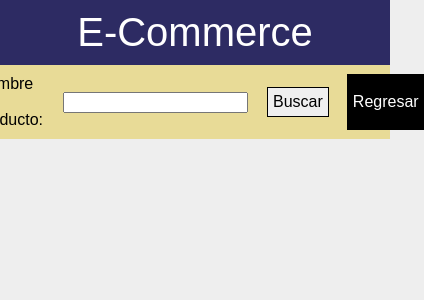
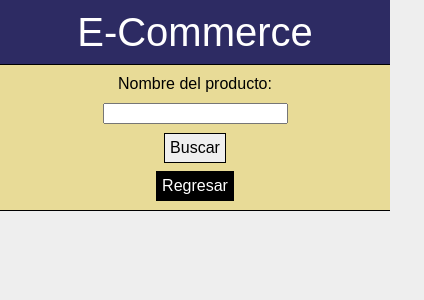
Before and after one commit to VictorFranco/react-ecommerce, a React (Create React App) app: page /Compra in a window 390 px wide. Shown: the top 300 px of the page, 424 px wide, since content can reach past the window. Built offline with nearby package versions, Linux system fonts and the light colour scheme.

Commit message:
refactor: improve css

```diff
--- /dev/null
+++ b/src/components/Body.css
@@ -0,0 +1,3 @@
+.body {
+  flex-grow: 1;
+}
--- a/src/components/Captura.css
+++ b/src/components/Captura.css
@@ -38,9 +38,3 @@
 .captura .return:hover {
   box-shadow: 0 0 0 2px white, 0 0 0 3px black;
 }
-
-@media (max-width: 700px) {
-  .captura {
-    flex-direction: row;
-  }
-}
--- a/src/components/Captura.js
+++ b/src/components/Captura.js
@@ -1,11 +1,11 @@
-import React from 'react';
-import './Captura.css';
-import {Link} from 'react-router-dom';
+import React from 'react'
+import './Captura.css'
+import {Link} from 'react-router-dom'
 
 function Captura () {
   return (
-    <div className='captura'>
-      <form className='captura'>
+    <div className='body captura'>
+      <form>
         <label>Nombre:</label><input type='text'/>
         <label>Descripción:</label><input type='text'/>
         <label>Precio:</label><input type='number'/>
--- a/src/components/Card.js
+++ b/src/components/Card.js
@@ -1,6 +1,6 @@
 import React from 'react'
-import './Card.css';
-import {Link} from 'react-router-dom';
+import './Card.css'
+import {Link} from 'react-router-dom'
 
 function Card ({children, link}) {
   return (
--- a/src/components/Compra.css
+++ b/src/components/Compra.css
@@ -1,4 +1,4 @@
-.compra {
+.compra .search-bar {
   display: flex;
   justify-content: center;
 
@@ -6,15 +6,17 @@
   background: #E8DB97;
 
   font-family: sans-serif;
+
+  box-shadow: 0 0 0 1px black;
 }
 
-.compra form {
+.compra .search-bar form {
   display: flex;
 
   align-items: center;
 }
 
-.compra form > * {
+.compra .search-bar form > * {
   margin: 0 10px;
 }
 
@@ -42,3 +44,20 @@
 
   color: white;
 }
+
+@media (max-width: 600px) {
+  .compra .search-bar {
+    flex-direction: column;
+    align-items: center;
+  }
+
+  .compra .search-bar form {
+    flex-direction: column;
+    gap: 10px;
+  }
+
+  .compra .search-bar .return {
+    margin-top: 10px;
+    margin-left: 0;
+  }
+}
--- a/src/components/Compra.js
+++ b/src/components/Compra.js
@@ -1,16 +1,18 @@
-import React from 'react';
-import './Compra.css';
-import {Link} from 'react-router-dom';
+import React from 'react'
+import './Compra.css'
+import {Link} from 'react-router-dom'
 
 function Compra () {
   return (
-    <div className='compra'>
-      <form>
-        <label>Nombre del producto:</label>
-        <input type="text"/>
-        <input type="submit" className="button" value="Buscar"/>
-      </form>
-      <Link to = "/" className="button return"> Regresar </Link>
+    <div className='body compra'>
+      <div className='search-bar'>
+        <form>
+          <label>Nombre del producto:</label>
+          <input type="text"/>
+          <input type="submit" className="button" value="Buscar"/>
+        </form>
+        <Link to="/" className="button return"> Regresar </Link>
+      </div>
     </div>
   );
 }
--- a/src/components/Header.css
+++ b/src/components/Header.css
@@ -5,5 +5,9 @@
   text-align: center;
   font-family: sans-serif;
   font-size: 40px;
+}
+
+.header a {
+  text-decoration: none;
   color: white;
 }
--- a/src/components/Header.js
+++ b/src/components/Header.js
@@ -1,10 +1,11 @@
 import React from 'react'
-import './Header.css';
+import './Header.css'
+import {Link} from 'react-router-dom'
 
 function Header ({children}) {
   return (
     <div className='header'>
-      {children}
+      <Link to="/">{children}</Link>
     </div>
   );
 }
--- a/src/components/Menu.css
+++ b/src/components/Menu.css
@@ -1,5 +1,4 @@
 .menu {
-  flex-grow: 1;
   display: flex;
   justify-content: space-evenly;
   align-items: center;
--- a/src/components/Menu.js
+++ b/src/components/Menu.js
@@ -1,12 +1,12 @@
-import React from 'react';
-import Card from './Card.js';
-import './Menu.css';
+import React from 'react'
+import Card from './Card.js'
+import './Menu.css'
 
 function Body () {
   return (
-    <div className='menu'>
-      <Card link = "/Captura">Captura de artículo</Card>
-      <Card link = "/Compra">Compra de artículos</Card>
+    <div className='body menu'>
+      <Card link="/Captura">Captura de artículo</Card>
+      <Card link="/Compra">Compra de artículos</Card>
     </div>
   );
 }
```
Also changed, not shown: src/App.js (+8 -7 lines), src/index.js (+5 -5 lines).
